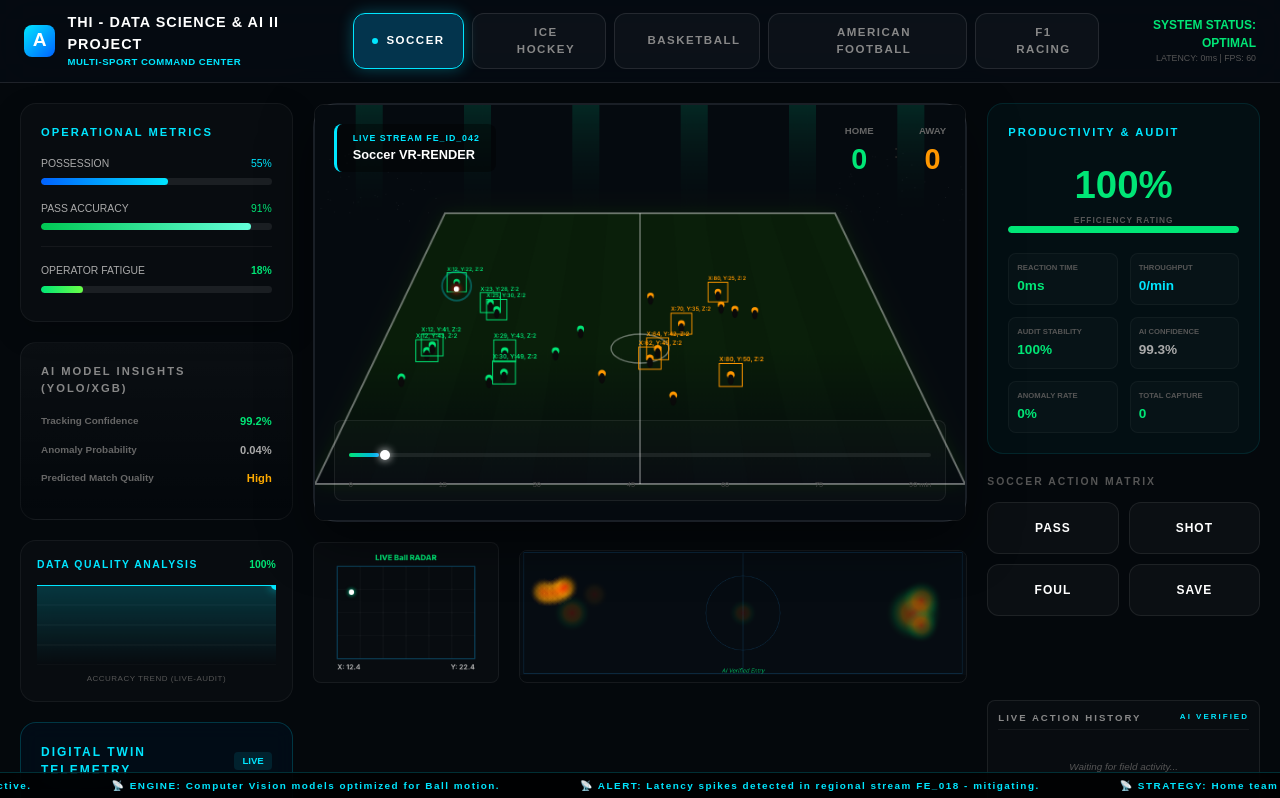
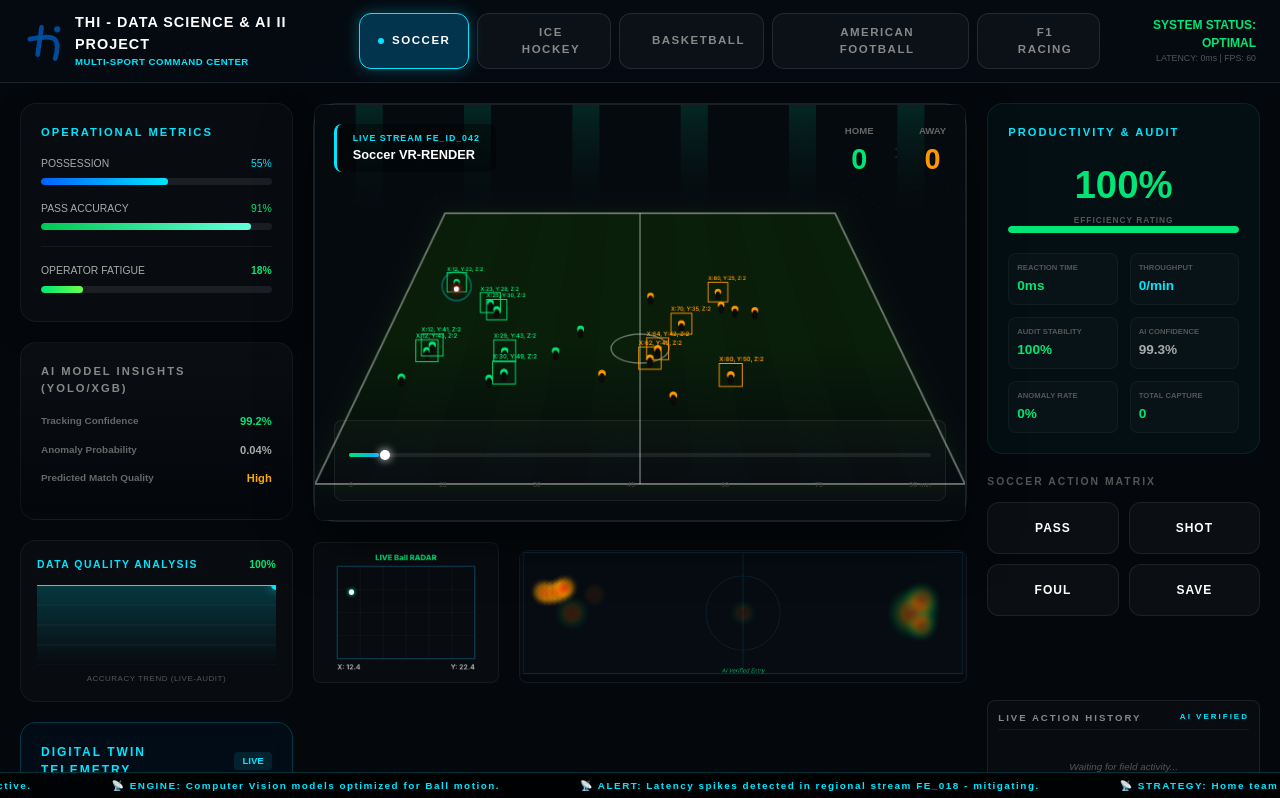
Before and after one commit to akifyigitkutuk/ai-sports-dashboard, a Next.js app: page / in a window 1280 px wide. Shown: the top 798 px of the page. Built offline with nearby package versions, Linux system fonts and the light colour scheme.

Commit message:
Replace dashboard logo with high-fidelity SVG reconstruction

```diff
--- a/src/app/page.tsx
+++ b/src/app/page.tsx
@@ -153,7 +153,14 @@ export default function Dashboard() {
         padding: '12px 24px', display: 'flex', justifyContent: 'space-between', alignItems: 'center'
       }}>
         <div style={{ display: 'flex', alignItems: 'center', gap: '12px' }}>
-          <div style={{ width: '32px', height: '32px', background: 'linear-gradient(135deg,#00e6ff,#0062ff)', borderRadius: '8px', display: 'flex', alignItems: 'center', justifyContent: 'center', fontWeight: 900, fontSize: '1.2rem' }}>A</div>
+          <div style={{ width: '40px', height: '40px', display: 'flex', alignItems: 'center', justifyContent: 'center' }}>
+            <svg viewBox="0 0 100 100" style={{ width: '100%', height: '100%' }}>
+              {/* Main Background/Shape (Optional, based on visual) */}
+              <path d="M15,45 C15,45 40,40 60,40 C80,40 85,50 85,65 C85,80 80,95 80,95" fill="none" stroke="#004a99" strokeWidth="12" strokeLinecap="round" />
+              <path d="M45,15 L35,85" fill="none" stroke="#004a99" strokeWidth="12" strokeLinecap="round" />
+              <circle cx="85" cy="20" r="8" fill="#004a99" />
+            </svg>
+          </div>
           <div>
             <h1 style={{ fontSize: '0.9rem', fontWeight: 900, margin: 0, letterSpacing: '1px', textTransform: 'uppercase' }}>THI - Data Science & AI II Project</h1>
             <p style={{ fontSize: '0.6rem', color: '#00e6ff', margin: 0, fontWeight: 700, letterSpacing: '0.5px' }}>MULTI-SPORT COMMAND CENTER</p>
```
